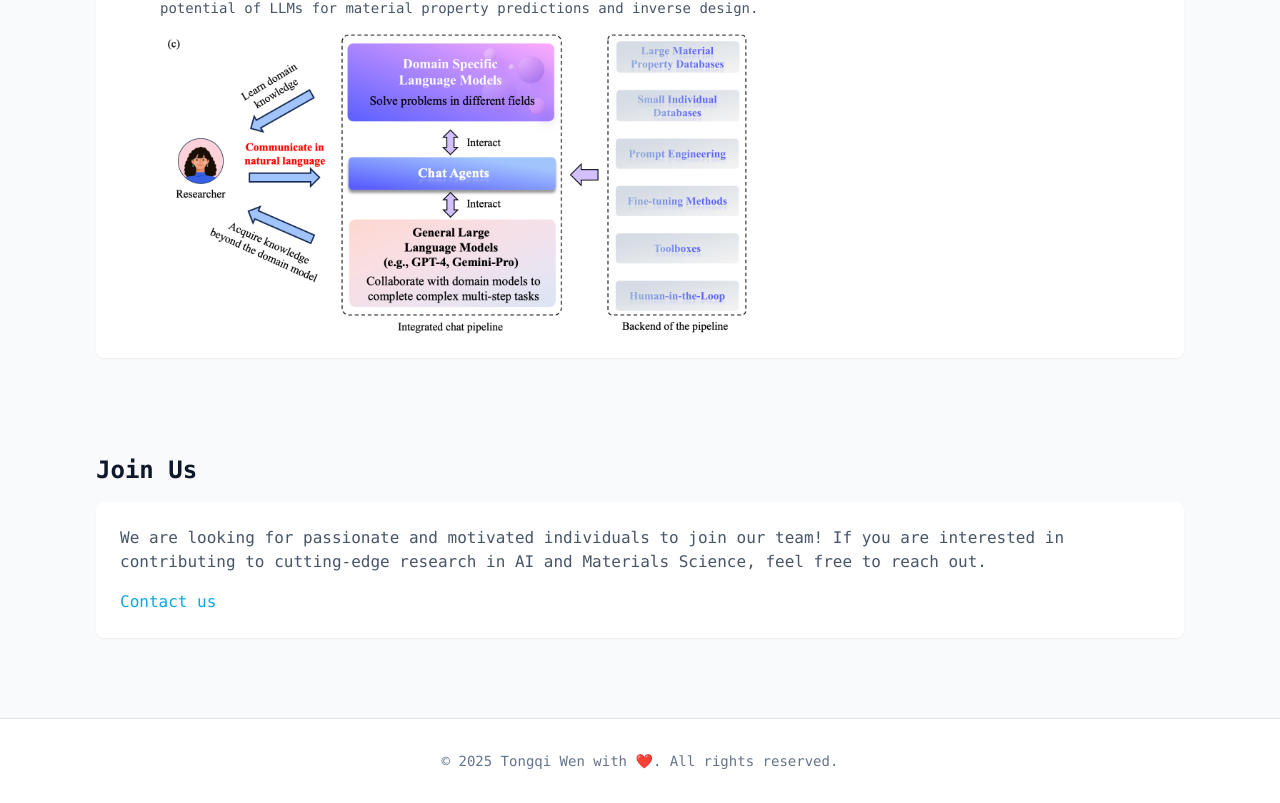
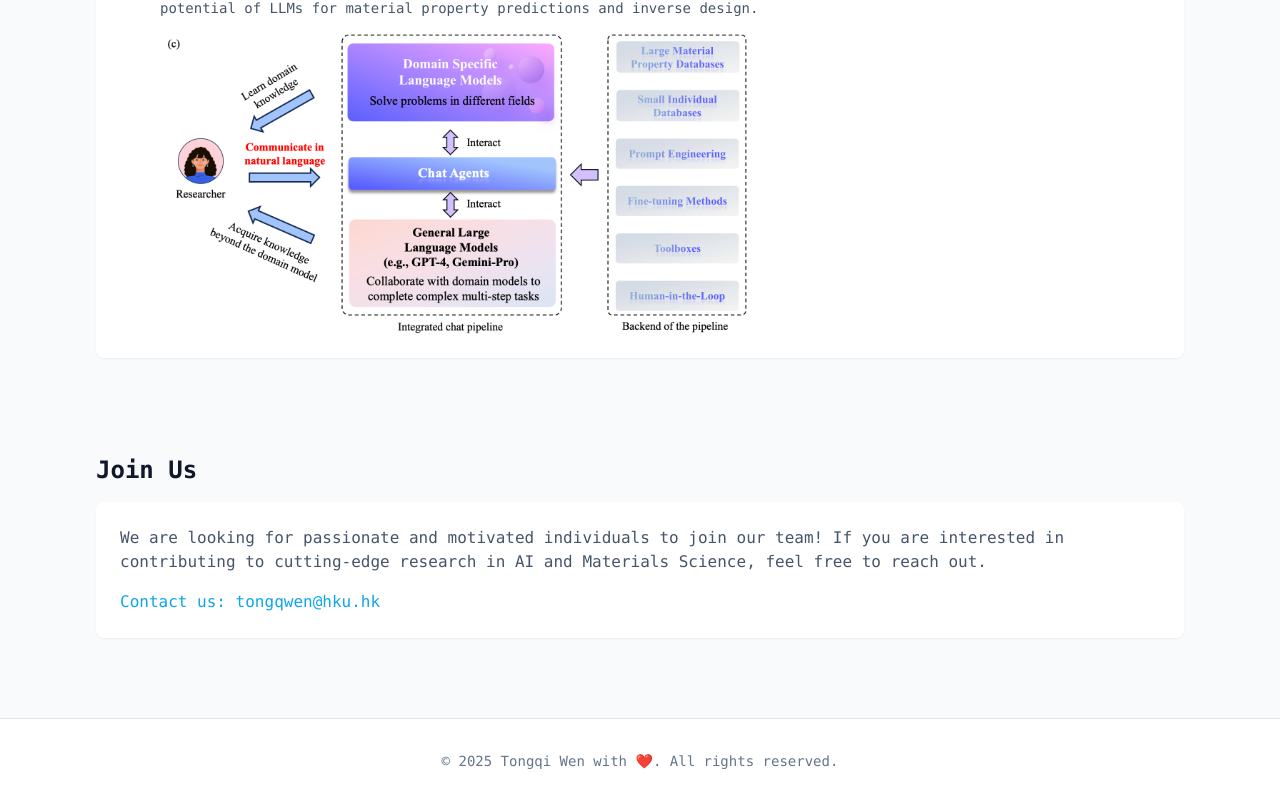
Before and after one commit to Grenzlinie/tongqwen-website, a Next.js app: page / in a window 1280 px wide. Shown: the part 4417-5220 px from the top of the page. Built offline with nearby package versions, Linux system fonts and the light colour scheme.

Commit message:
fix bugs

```diff
--- a/components/home/JoinUs.tsx
+++ b/components/home/JoinUs.tsx
@@ -15,7 +15,7 @@ const JoinUs = () => {
           href="mailto:tongqwen@hku.hk"
           className="text-sky-500 hover:text-sky-600 transition-colors"
         >
-          Contact us
+          Contact us: tongqwen@hku.hk
         </a>
       </div>
     </div>
```
